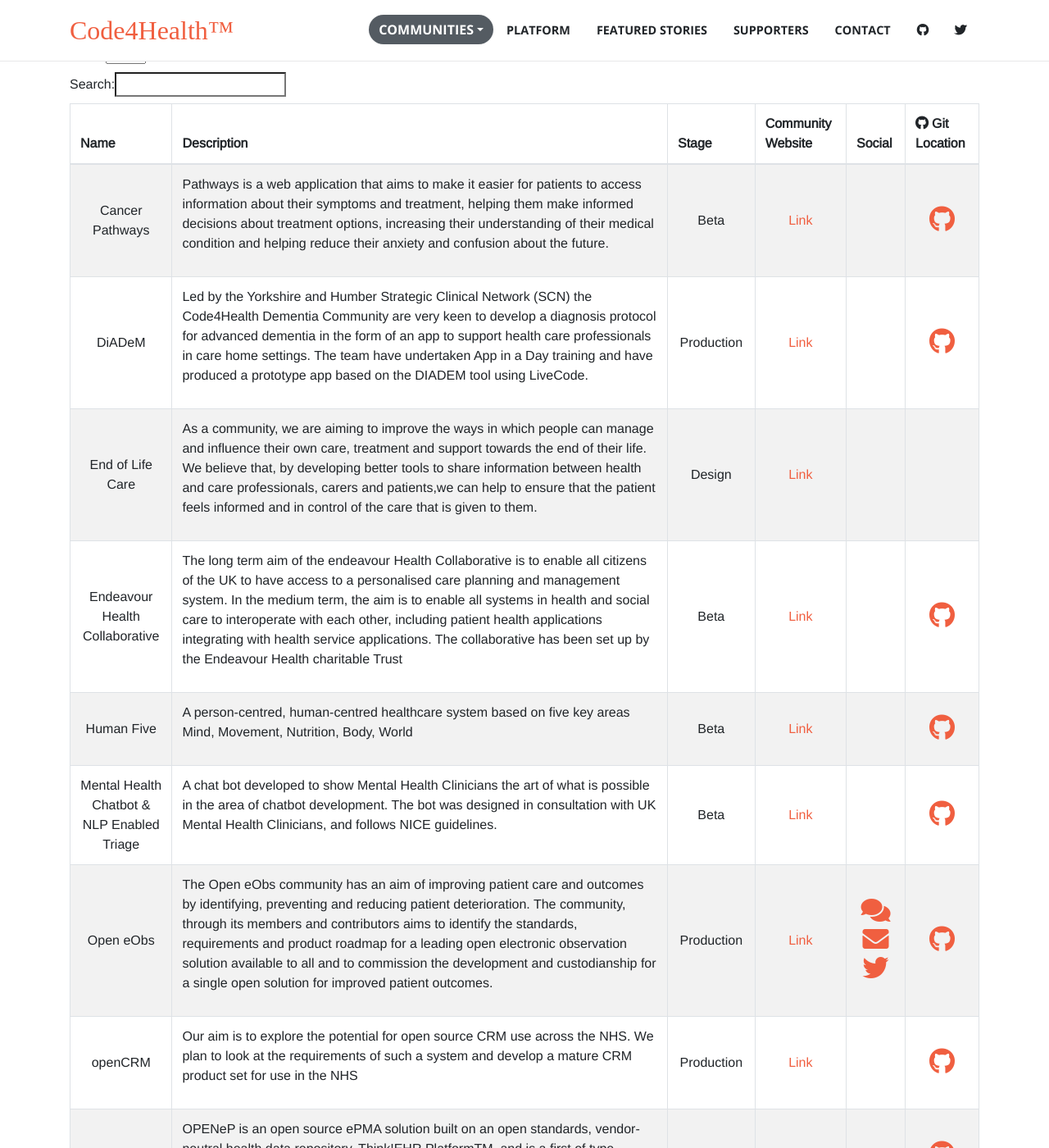
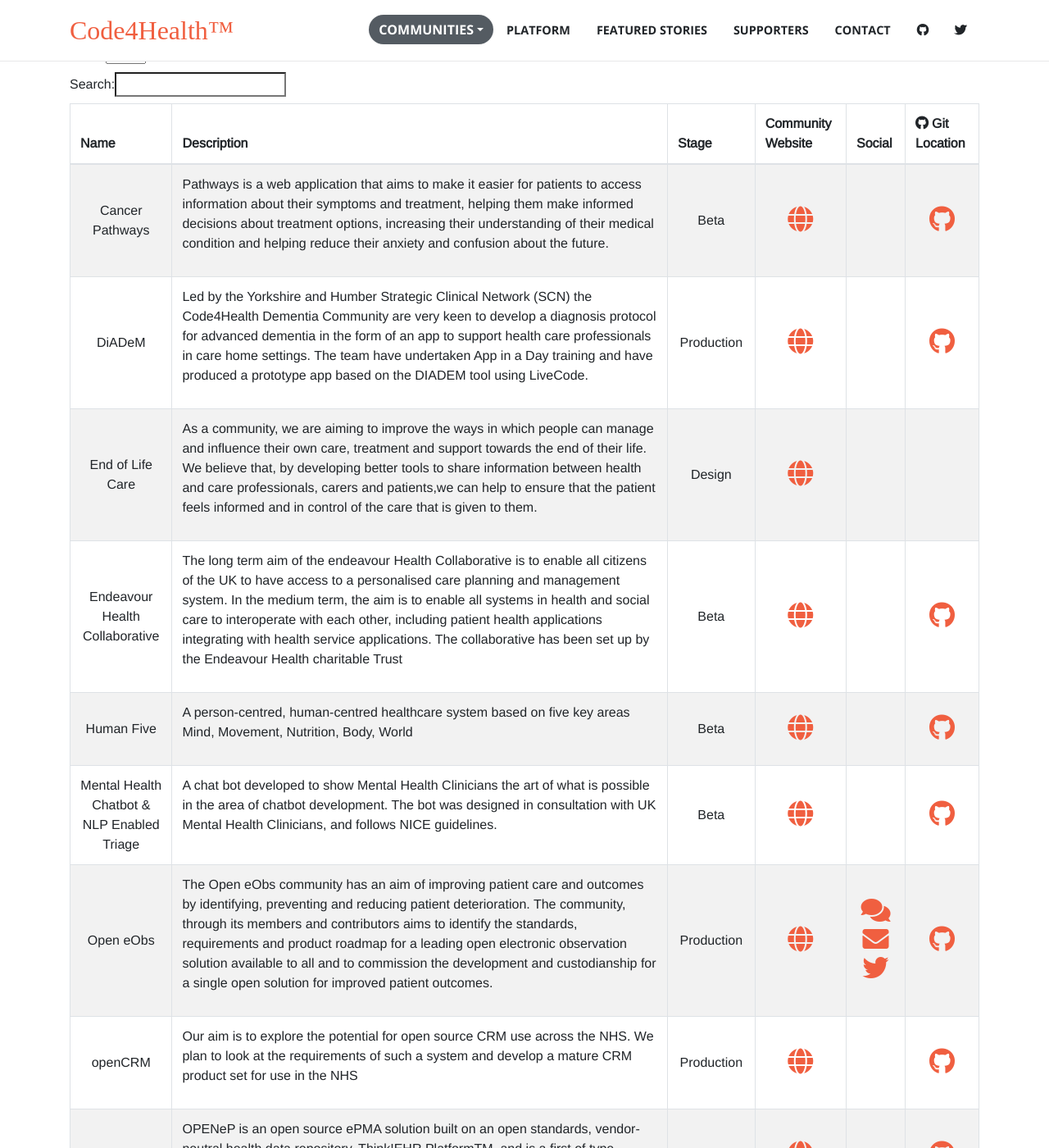
Before and after one commit to robdyke/code4health.org, a Jekyll site: the page built from _pages/communities.md, in a window 1280 px wide and 1400 px high, scrolled down 784 px. Shown: the whole window at 82% size. Built offline with Jekyll 4.4.1, drawn with Linux system fonts in a browser that asks for light colours; nearby versions of some CDN libraries; some web fonts are replaced.

Commit message:
Added icon

```diff
--- a/_pages/communities.md
+++ b/_pages/communities.md
@@ -42,9 +42,9 @@
                 <td style="text-align:center; vertical-align:middle">{{ communities.stage }}</td>
                 <td style="text-align:center; vertical-align:middle">
                 {% if communities.www contains 'http' %}
-                <a href="{{ communities.www }}" target="_blank">Link</a>
+                <a href="{{ communities.www }}" target="_blank"><i class="fas fa-globe fa-2x"></i></a>
                 {% else %}
-                <a href="{{ communities.www }}">Link</a>
+                <a href="{{ communities.www }}"><i class="fas fa-globe fa-2x"></i></a>
                 {% endif %}
                 </td>
                 <td style="text-align:center; vertical-align:middle">
```
